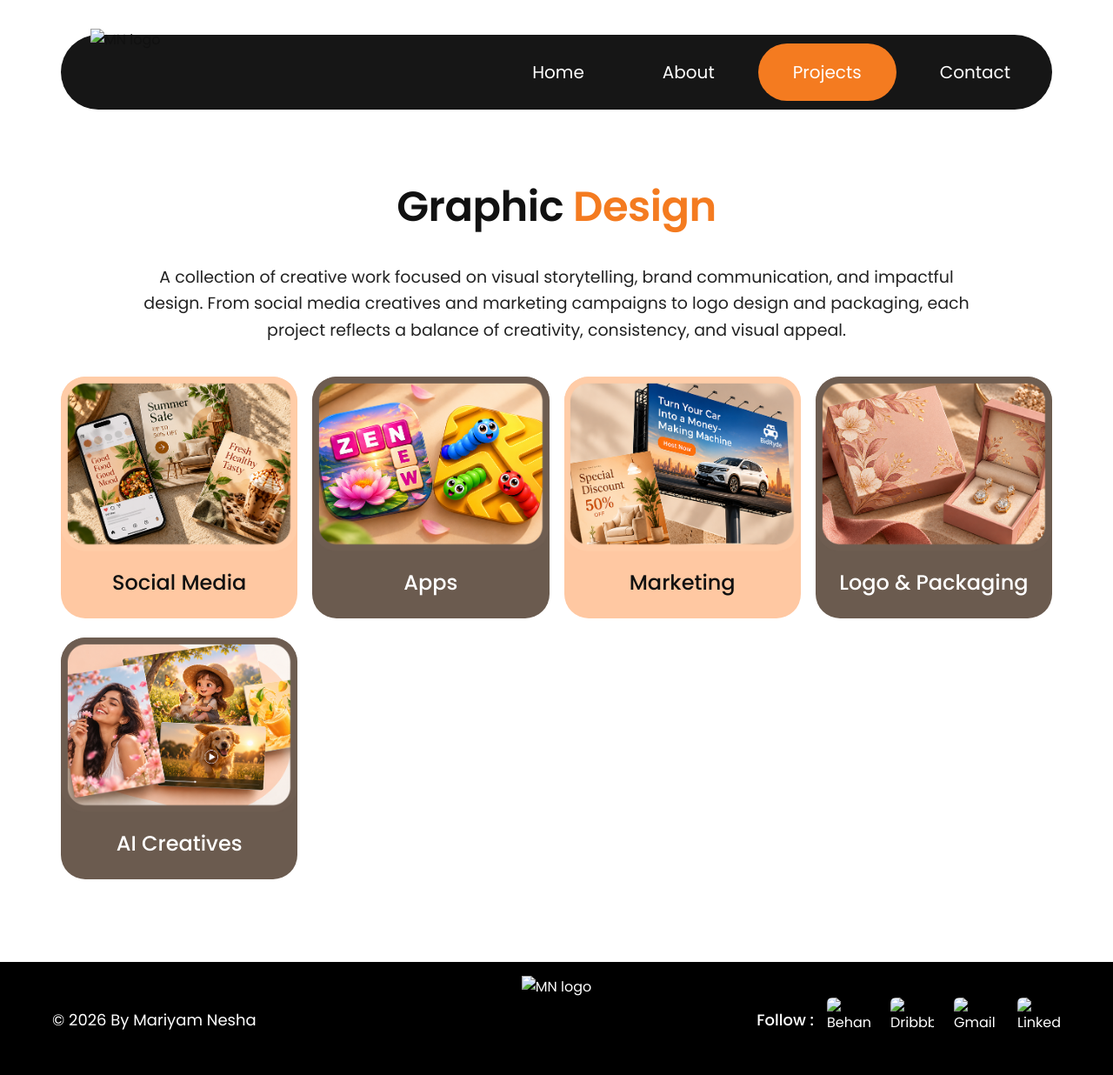
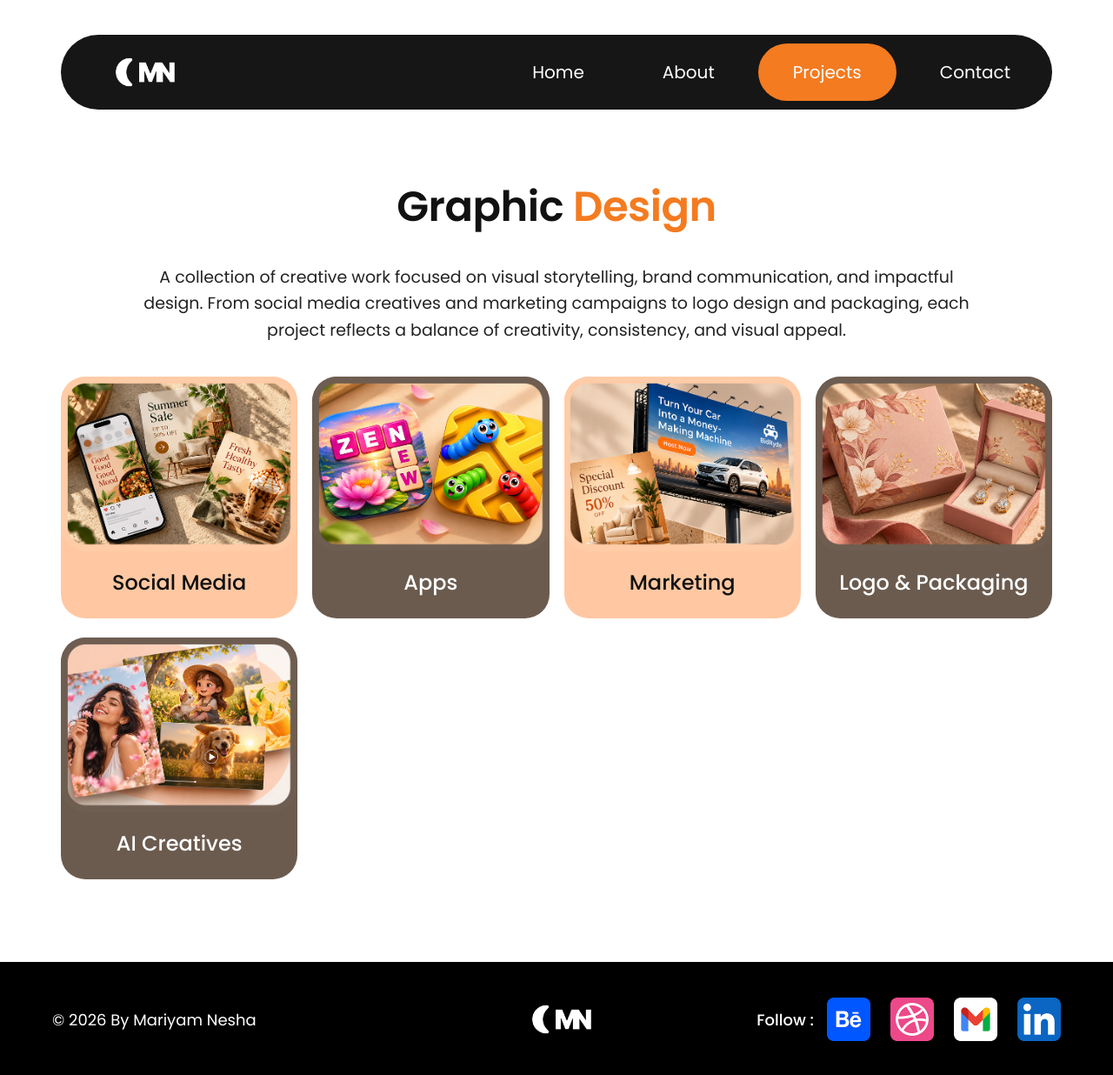
Before and after one commit to MariyamNesha3/Graphic-Design, a plain HTML site: page index.html in a window 1280 px wide. Shown: the whole page at 87% size. Drawn offline with Linux system fonts and the light colour scheme.

Commit message:
Update index.html

```diff
--- a/index.html
+++ b/index.html
@@ -120,7 +120,7 @@
   <!-- ===== Header / Navigation ===== -->
   <header class="nav-wrap">
     <nav class="navbar">
-      <a href="index.html" class="logo"><img src="Common/Logo.png" alt="MN logo"></a>
+      <a href="index.html" class="logo"><img src="Image/Common/Logo.png" alt="MN logo"></a>
       <ul class="nav-links">
         <li><a href="https://mariyamnesha3.github.io/MariyamNesha3/">Home</a></li>
         <li><a href="https://mariyamnesha3.github.io/MariyamNesha3/#about">About</a></li>
@@ -168,13 +168,13 @@
   <!-- ===== Footer ===== -->
   <footer>
     <div class="copy">© 2026 By Mariyam Nesha</div>
-    <a href="index.html" class="f-logo"><img src="Common/Logo.png" alt="MN logo"></a>
+    <a href="index.html" class="f-logo"><img src="Image/Common/Logo.png" alt="MN logo"></a>
     <div class="social">
       <span>Follow :</span>
-      <a href="https://www.behance.net/mariyamnesha3" target="_blank" rel="noopener" aria-label="Behance"><img src="Common/Behance.png" alt="Behance"></a>
-      <a href="https://dribbble.com/mary333333333" target="_blank" rel="noopener" aria-label="Dribbble"><img src="Common/Dribbble.png" alt="Dribbble"></a>
-      <a href="mailto:mariyamnesha3@gmail.com" aria-label="Gmail"><img src="Common/Gmail.png" alt="Gmail"></a>
-      <a href="https://www.linkedin.com/in/mariyam-nesha-05b04a190/" target="_blank" rel="noopener" aria-label="LinkedIn"><img src="Common/LinkedIn.png" alt="LinkedIn"></a>
+      <a href="https://www.behance.net/mariyamnesha3" target="_blank" rel="noopener" aria-label="Behance"><img src="Image/Common/Behance.png" alt="Behance"></a>
+      <a href="https://dribbble.com/mary333333333" target="_blank" rel="noopener" aria-label="Dribbble"><img src="Image/Common/Dribbble.png" alt="Dribbble"></a>
+      <a href="mailto:mariyamnesha3@gmail.com" aria-label="Gmail"><img src="Image/Common/Gmail.png" alt="Gmail"></a>
+      <a href="https://www.linkedin.com/in/mariyam-nesha-05b04a190/" target="_blank" rel="noopener" aria-label="LinkedIn"><img src="Image/Common/LinkedIn.png" alt="LinkedIn"></a>
     </div>
   </footer>
 
```
